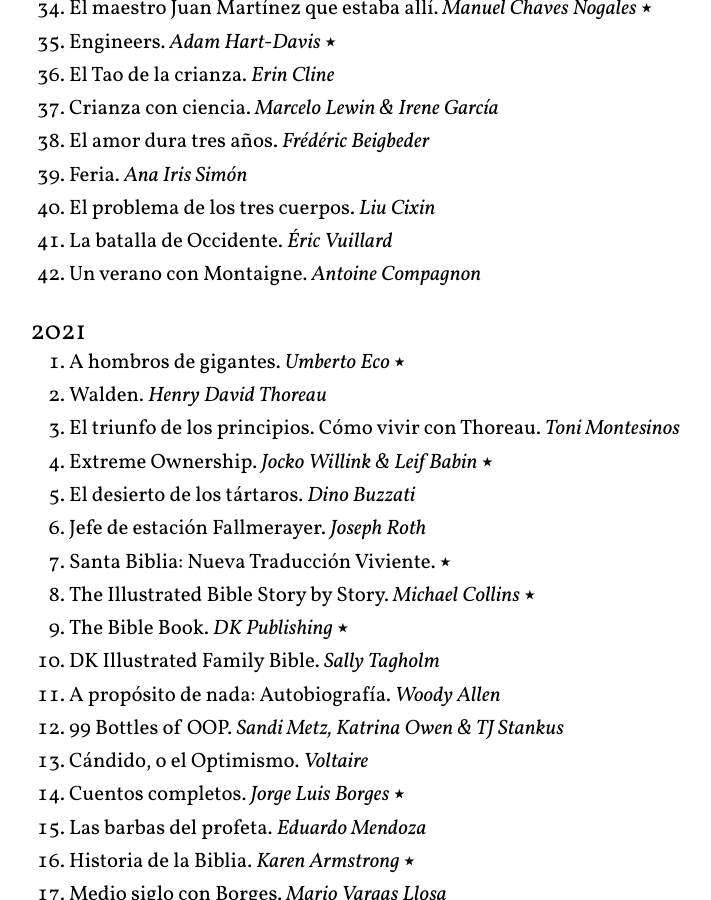
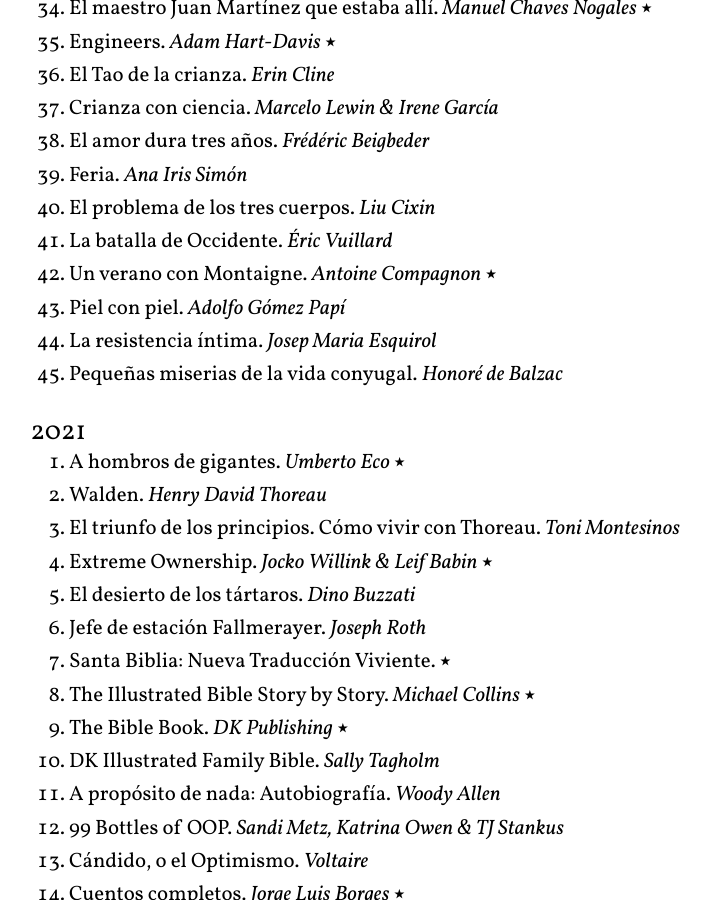
Before and after one commit to arturoherrero/arturoherrero.com, a Jekyll site: the page built from pages/books.md, in a window 1280 px wide and 900 px high, scrolled down 1420 px. Shown: the whole window, without its empty margins (220-931 px from the left). Built offline with Jekyll 4.4.1, drawn with Linux system fonts in a browser that asks for light colours.

Commit message:
Update books and directors

```diff
--- a/pages/books.md
+++ b/pages/books.md
@@ -51,7 +51,10 @@
 39. Feria. *Ana Iris Simón*
 40. El problema de los tres cuerpos. *Liu Cixin*
 41. La batalla de Occidente. *Éric Vuillard*
-42. Un verano con Montaigne. *Antoine Compagnon*
+42. Un verano con Montaigne. *Antoine Compagnon* ⭑
+43. Piel con piel. *Adolfo Gómez Papí*
+44. La resistencia íntima. *Josep Maria Esquirol*
+45. Pequeñas miserias de la vida conyugal. *Honoré de Balzac*
 
 
 ### 2021
```
Also changed, not shown: pages/directors.md (+1 -0 lines).
